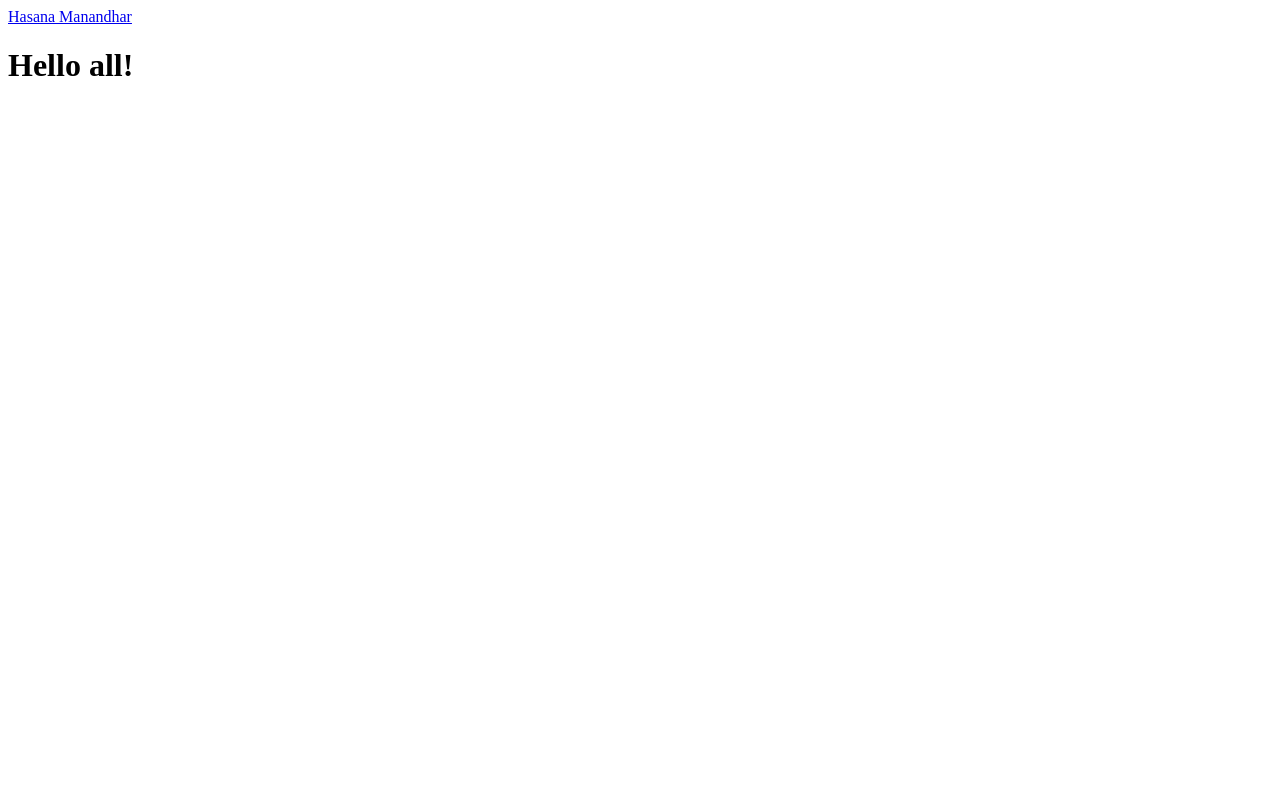
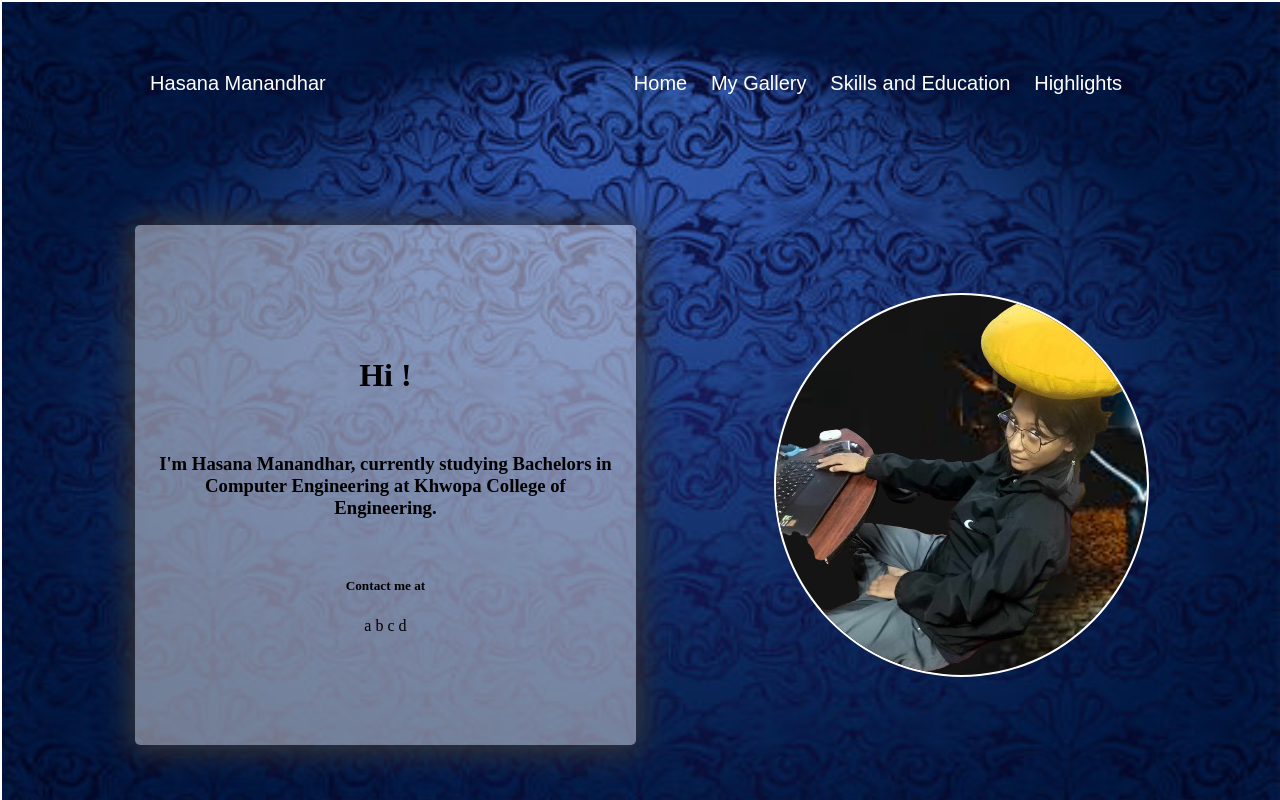
Before and after one commit to hasana0123/Portfolio, a website: page pug/index.pug in a window 1280 px wide. Drawn offline with nearby package versions, Linux system fonts and the light colour scheme; files that its build step writes are made by us from their sources; a web font is replaced by a local one.

Commit message:
changed bg

```diff
--- /dev/null
+++ b/css/main.css
@@ -0,0 +1,111 @@
+@font-face {
+    font-family: "Bebas Neue";
+    src: url("path/to/bebas-neue.woff2") format("woff2");
+}
+
+body {
+    /* background-color: rgb(128, 100, 100); */
+    /* color: white; */
+    /* justify-content: center; */
+    /* background-image: url(/images/welcome.png); */
+    background-image: url("../images/content.jpg");
+    background-size: cover;
+}
+
+#background {
+    position:absolute;
+    top:0;
+    left: 0;
+    width: 100%;
+    /* margin-top: none; */
+    border: 2px solid white;
+    /* background-image: filter; */
+    /* background-size: cover; */
+    /* background-repeat: no-repeat; */
+}
+
+header {
+    margin-top: 70px;
+    display: flex;
+    justify-content: space-around;
+    /* margin-top: 30px; */
+}
+
+/* header #logo */
+/* { */
+/* padding: 20px; */
+/* border: 2px solid white; */
+/* display: flex; */
+/* justify-content: center; */
+
+/* } */
+
+header a {
+    text-decoration: none;
+    color: rgb(255, 255, 255);
+    /* width: 50px; */
+    /* padding: 5px; */
+    font-size: 20px;
+    font-family: "Bebas Neue", sans-serif;
+    /* text-align: center; */
+}
+
+header #navBar {
+    display: flex;
+    flex-direction: row;
+    align-items: center;
+    justify-content: space-around;
+    /* border: 2px solid rgb(255, 0, 0); */
+    /* padding: 20px; */
+    width: 40%;
+}
+
+header a:hover {
+    color: rgb(246, 171, 120);
+    border: 2px solid rgb(241, 136, 61);
+    border-top: none;
+    border-left: none;
+    border-right: none;
+    /* border-radius: 3px; */
+}
+#indexContents {
+    display: flex;
+    /* border: 2px solid red;   */
+    justify-content: center;
+    margin-top: 50px;
+}
+
+#indexContents #contentsAll {
+    align-items: center;
+    min-height: 80vh;
+    /* border: 2px solid red; */
+    display: flex;
+    flex-direction: row;
+    justify-content: space-around;
+    width: 90%;
+    padding: 20px;
+}
+
+#indexContents #contentsAll #leftContents {
+    display: flex;
+    /* border: 2px solid green; */
+    flex-direction: column;
+    text-align: center;
+    /* align-items: center; */
+    justify-content: center;
+    width: 40%;
+    min-height: 60vh;
+    background-color: rgba(255, 255, 255, 0.444);
+    padding: 20px;
+    box-shadow: 0px 2px 30px 5px rgb(55, 54, 54);
+    border-radius: 5px;
+}
+
+#indexContents img {
+    border: 2px solid rgb(255, 255, 255);
+    border-radius: 200%;
+    background-image: url("../images/bg.jpeg");
+    background-size: cover;
+    /* box-shadow: 0px 2px 50px 5px rgb(51, 50, 50); */
+    /* background-color: rgba(249, 201, 150, 0.156); */
+}
--- a/pug/includes/header.pug
+++ b/pug/includes/header.pug
@@ -3,4 +3,7 @@ mixin header(active)
         #logo
             a(href="./index.html") Hasana Manandhar
         #navBar
-            a(href="./in")
+            a(href="./index.html") Home
+            a(href="./myGallery.html") My Gallery
+            a(href="./skillsAndEdu.html") Skills and Education
+            a(href="./highlights.html") Highlights
--- a/pug/index.pug
+++ b/pug/index.pug
@@ -1,9 +1,19 @@
 html
     head
+        link(rel="stylesheet" href="https://use.typekit.net/your-kit-id.css")
+        link(rel="stylesheet" href="../css/main.css")
         title Hasna Portfolio
     body
-        include includes/header
-        +header("")
+        #background
+            include includes/header
+            +header("")
 
-        #indexContents
-            h1 Hello all!
+            #indexContents
+                #contentsAll
+                    #leftContents
+                        h1 Hi !
+                        h3
+                            p I'm Hasana Manandhar, currently studying Bachelors in Computer Engineering at Khwopa College of Engineering.
+                        h5 Contact me at
+                        #socialMedias a b c d
+                    img(src="/images/welcome.png" alt="image")
```
Also changed, not shown: Highlighs.html (deleted, +0 -11 lines), pug/highlights.pug (added, +10 -0 lines), pug/myGallery.pug (added, +10 -0 lines), pug/skillsAndEdu.pug (added, +10 -0 lines), html/highlights.html (added), html/index.html, html/myGallery.html (added), html/skillsAndEdu.html (added), images/bg.jpeg (added), images/content.jpg (added), images/contentbg.jpg (added), images/welcome.png (added), myGallery.html (deleted), skillsAndEdu.html (deleted).
